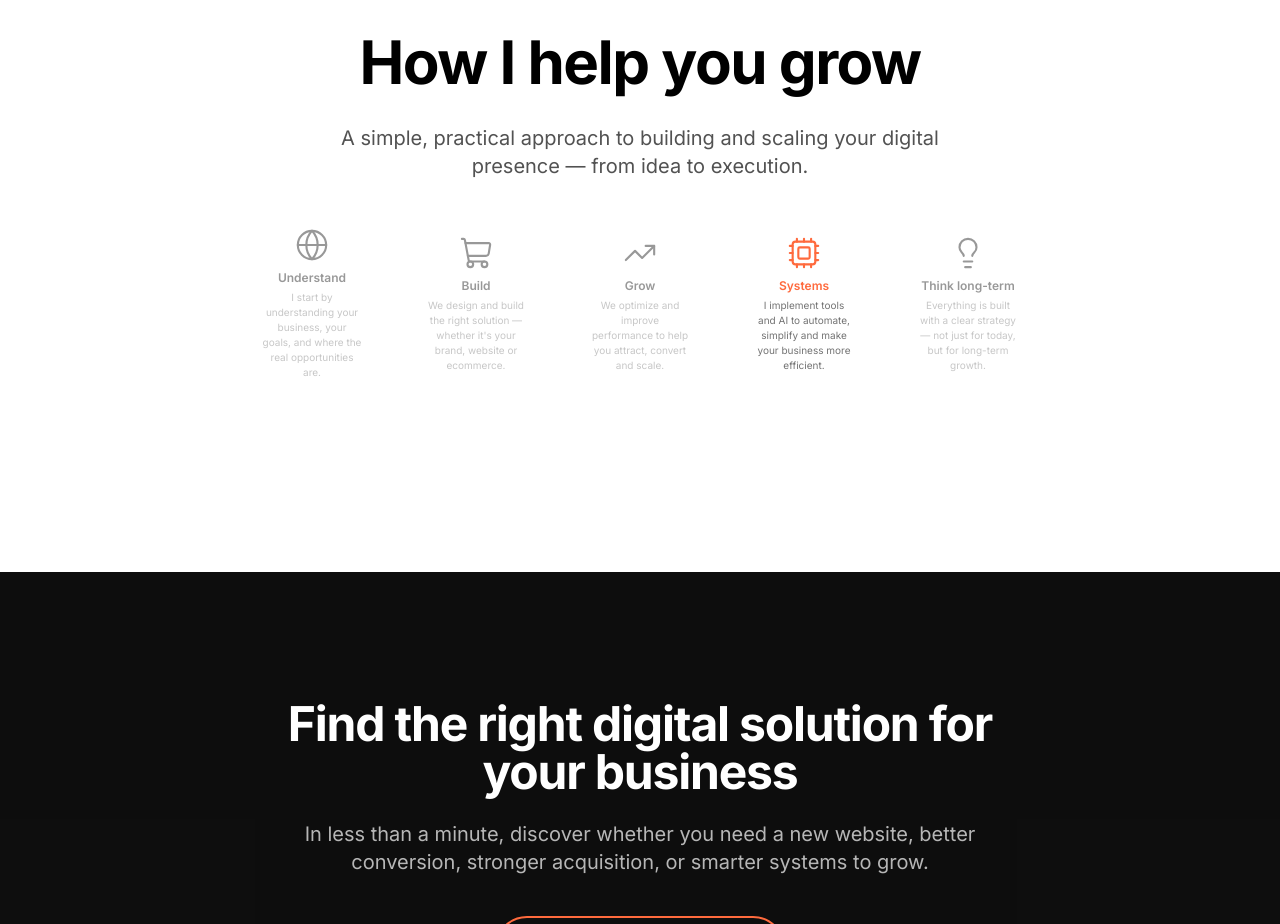
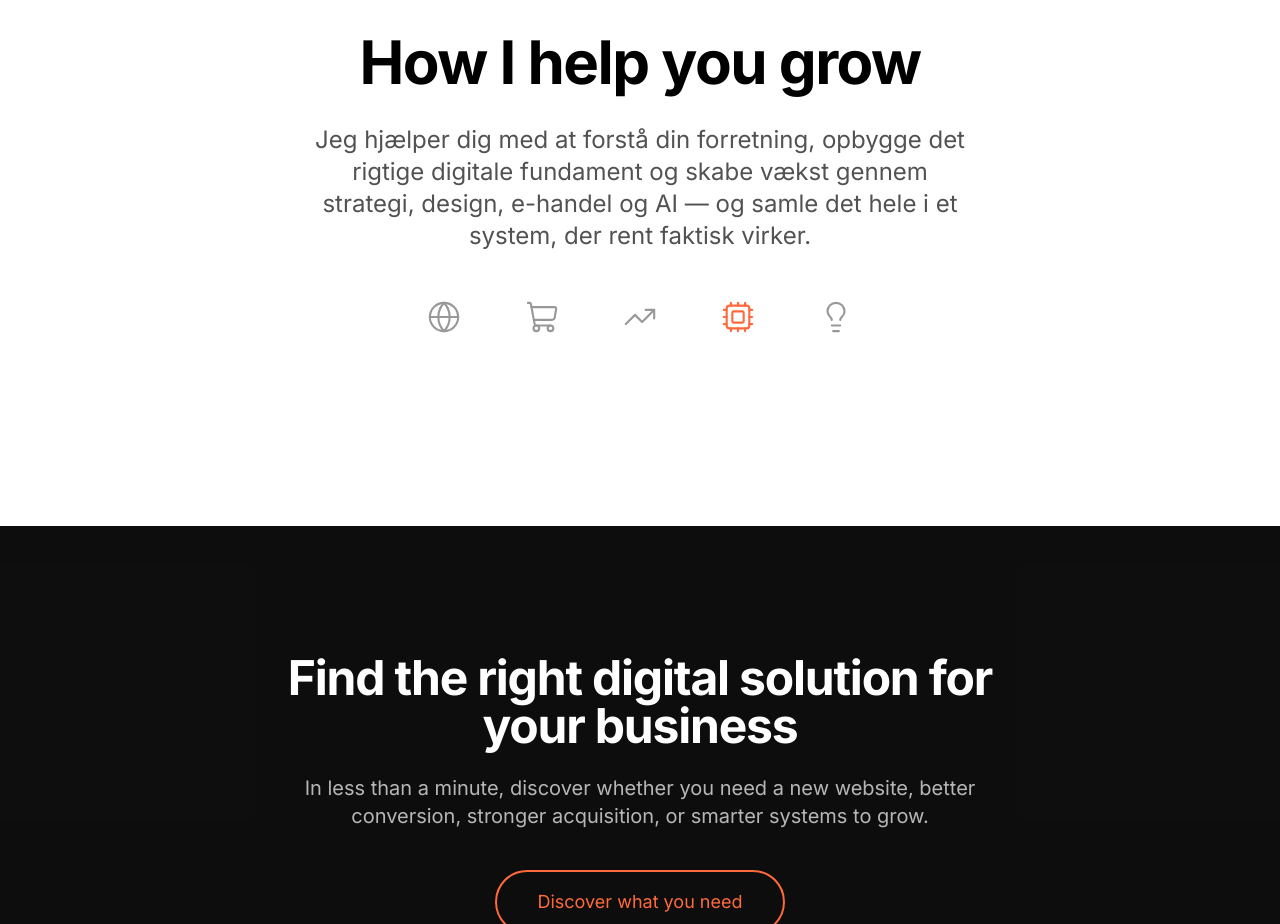
Before and after one commit to hejculto/premium-site, a Next.js app: page / in a window 1280 px wide. Shown: the part 960-1884 px from the top of the page. Built offline with nearby package versions, Linux system fonts and the light colour scheme.

Commit message:
Simplify TransitionSection: Danish subtitle, icons only

```diff
--- a/src/components/TransitionSection.tsx
+++ b/src/components/TransitionSection.tsx
@@ -4,32 +4,12 @@ import { useEffect, useState } from 'react'
 import { motion } from 'framer-motion'
 import { Globe, ShoppingCart, TrendingUp, Cpu, Lightbulb } from 'lucide-react'
 
-const services = [
-  {
-    icon: Globe,
-    title: 'Understand',
-    description: 'I start by understanding your business, your goals, and where the real opportunities are.'
-  },
-  {
-    icon: ShoppingCart,
-    title: 'Build',
-    description: 'We design and build the right solution — whether it\'s your brand, website or ecommerce.'
-  },
-  {
-    icon: TrendingUp,
-    title: 'Grow',
-    description: 'We optimize and improve performance to help you attract, convert and scale.'
-  },
-  {
-    icon: Cpu,
-    title: 'Systems',
-    description: 'I implement tools and AI to automate, simplify and make your business more efficient.'
-  },
-  {
-    icon: Lightbulb,
-    title: 'Think long-term',
-    description: 'Everything is built with a clear strategy — not just for today, but for long-term growth.'
-  },
+const icons = [
+  { icon: Globe },
+  { icon: ShoppingCart },
+  { icon: TrendingUp },
+  { icon: Cpu },
+  { icon: Lightbulb },
 ]
 
 export function TransitionSection() {
@@ -37,7 +17,7 @@ export function TransitionSection() {
 
   useEffect(() => {
     const interval = setInterval(() => {
-      setActiveIndex((prev) => (prev + 1) % services.length)
+      setActiveIndex((prev) => (prev + 1) % icons.length)
     }, 2000)
     return () => clearInterval(interval)
   }, [])
@@ -55,17 +35,17 @@ export function TransitionSection() {
           <h2 className="text-3xl sm:text-4xl md:text-5xl lg:text-6xl font-bold tracking-tight text-black transition-colors duration-500 hover:text-[#ff6a3d] mb-8 leading-tight">
             How I help you grow
           </h2>
-          <p className="text-lg md:text-xl text-neutral-600 max-w-2xl mx-auto leading-relaxed mb-12">
-            A simple, practical approach to building and scaling your digital presence — from idea to execution.
+          <p className="text-xl md:text-2xl text-neutral-600 max-w-2xl mx-auto leading-relaxed mb-12">
+            Jeg hjælper dig med at forstå din forretning, opbygge det rigtige digitale fundament og skabe vækst gennem strategi, design, e-handel og AI — og samle det hele i et system, der rent faktisk virker.
           </p>
 
           <div className="flex items-center justify-center gap-8 md:gap-12 lg:gap-16">
-            {services.map((service, index) => {
-              const Icon = service.icon
+            {icons.map((item, index) => {
+              const Icon = item.icon
               const isActive = index === activeIndex
               return (
                 <motion.div
-                  key={service.title}
+                  key={index}
                   className="relative flex flex-col items-center"
                   initial={{ opacity: 0.4 }}
                   animate={{
@@ -76,18 +56,10 @@ export function TransitionSection() {
                   <Icon
                     size={34}
                     strokeWidth={1.5}
-                    className={`transition-colors duration-500 mb-2 ${
+                    className={`transition-colors duration-500 ${
                       isActive ? 'text-[#ff6a3d]' : 'text-black'
                     }`}
                   />
-                  <span className={`text-xs font-semibold transition-colors duration-500 ${
-                    isActive ? 'text-[#ff6a3d]' : 'text-black'
-                  }`}>
-                    {service.title}
-                  </span>
-                  <p className="text-[10px] text-neutral-500 max-w-[100px] mt-1">
-                    {service.description}
-                  </p>
                 </motion.div>
               )
             })}
```
